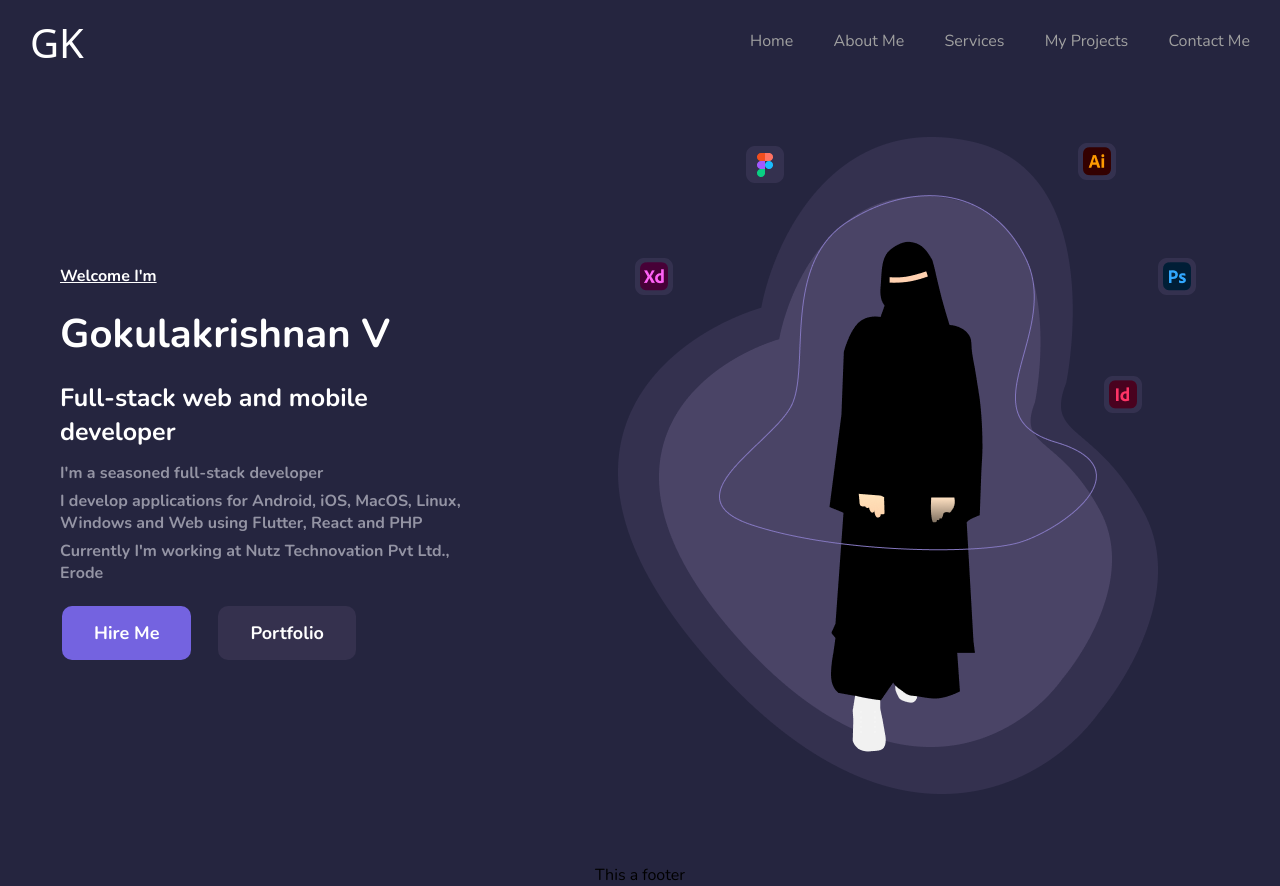
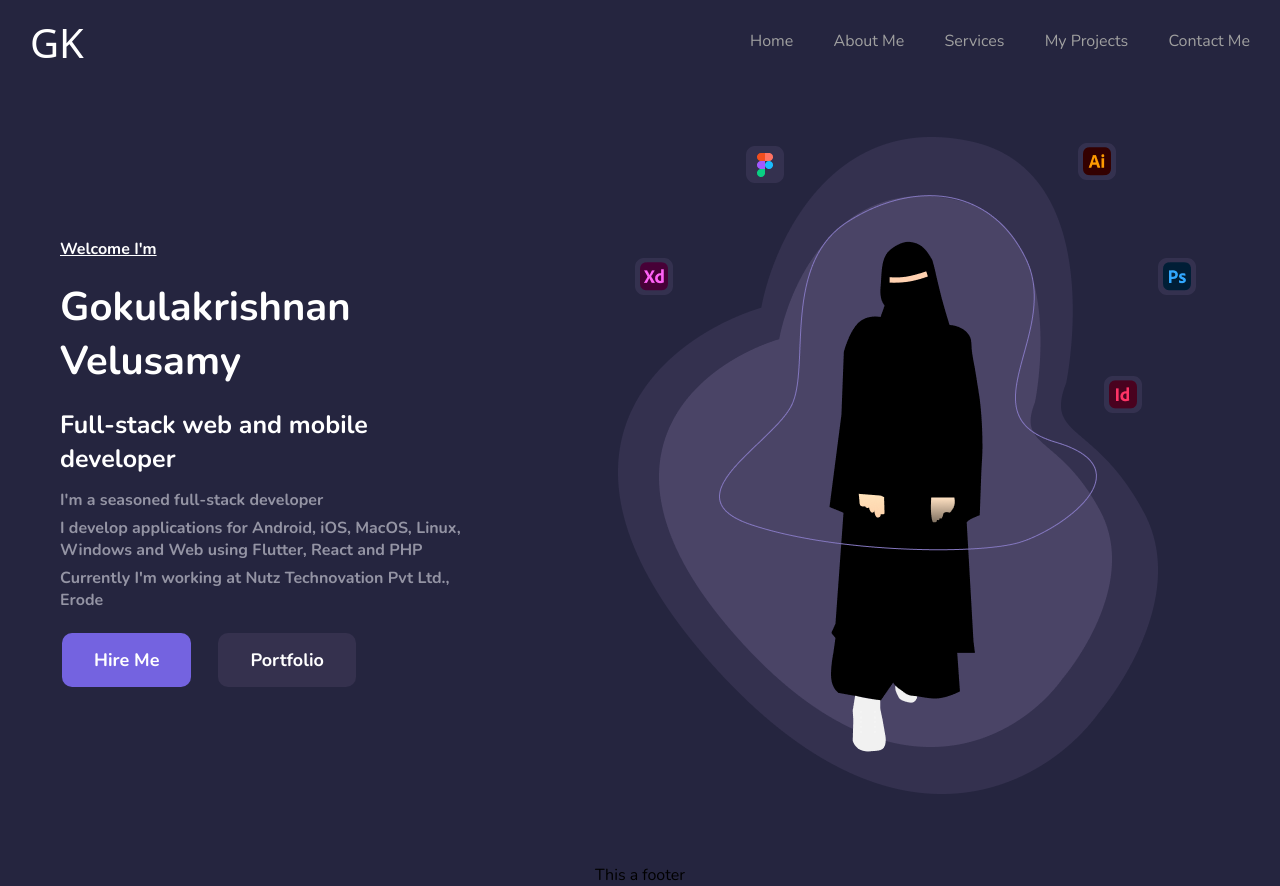
Before and after one commit to dinesh7040/portfolio-react-1, a React (Create React App) app: page / in a window 1280 px wide. Built offline with nearby package versions, Linux system fonts and the light colour scheme; a web font is replaced by a local one.

Commit message:
changed name

```diff
--- a/src/components/Content.js
+++ b/src/components/Content.js
@@ -5,7 +5,7 @@ function Introduction() {
         <div className="row" id="intro">
             <div className="col-md" id="intro-text">
                 <p className="udl-txt" id="intro-welcome">Welcome I'm</p>
-                <h2>Gokulakrishnan V</h2>
+                <h2>Gokulakrishnan Velusamy</h2>
                 <h3>Full-stack web and mobile developer</h3>
                 <p className="intro-about">I'm a seasoned full-stack developer</p>
                 <p className="intro-about">I develop applications for Android, iOS, MacOS, Linux, Windows and Web using Flutter, React and PHP</p>
```
